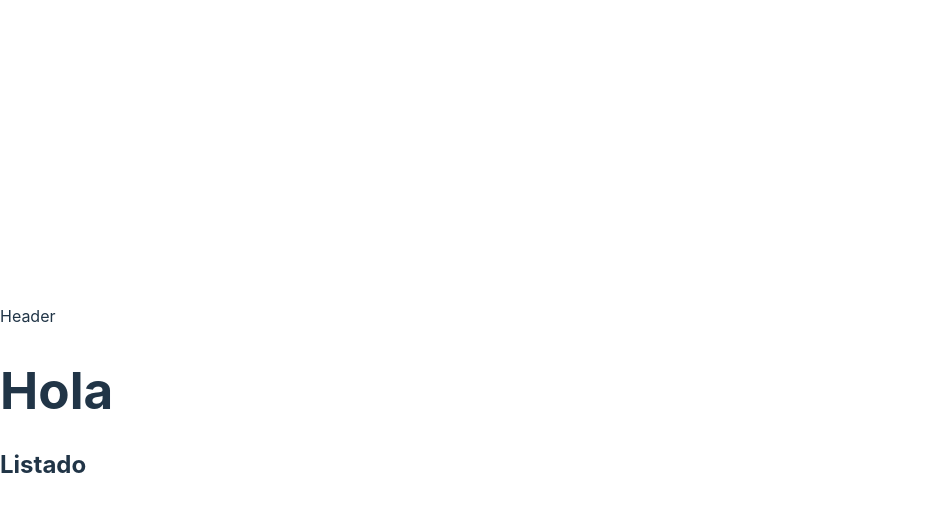
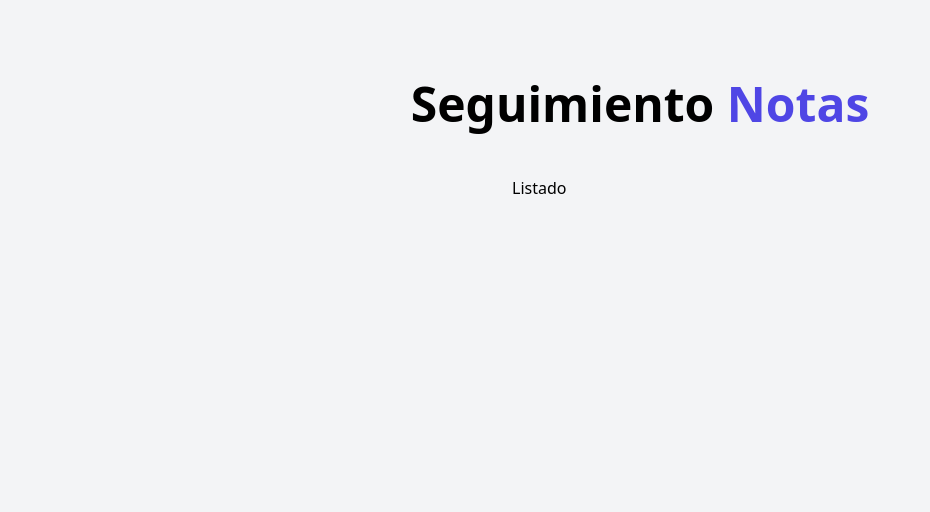
Before and after one commit to Nepu-dev/vite-react_notes, a React (Vite) app in the folder notes-react/: page / in a window 1280 px wide. Shown: the top 512 px of the page, without its empty margins (0-930 px from the left). Built offline with nearby package versions, Linux system fonts and the light colour scheme.

Commit message:
tailwindcss

```diff
--- a/notes-react/index.html
+++ b/notes-react/index.html
@@ -6,7 +6,7 @@
     <meta name="viewport" content="width=device-width, initial-scale=1.0" />
     <title>Vite + React</title>
   </head>
-  <body>
+  <body class="bg-gray-100 h-screen">
     <div id="root"></div>
     <script type="module" src="/src/main.jsx"></script>
   </body>
--- a/notes-react/package.json
+++ b/notes-react/package.json
@@ -16,6 +16,9 @@
     "@types/react": "^18.0.26",
     "@types/react-dom": "^18.0.9",
     "@vitejs/plugin-react": "^3.0.0",
+    "autoprefixer": "^10.4.13",
+    "postcss": "^8.4.21",
+    "tailwindcss": "^3.2.6",
     "vite": "^4.0.0"
   }
 }
--- /dev/null
+++ b/notes-react/postcss.config.cjs
@@ -0,0 +1,6 @@
+module.exports = {
+  plugins: {
+    tailwindcss: {},
+    autoprefixer: {},
+  },
+}
--- a/notes-react/src/App.jsx
+++ b/notes-react/src/App.jsx
@@ -1,13 +1,17 @@
 import { useState } from 'react'
 import Header from './components/Header'
 import Listado from './components/Listado'
+import Formulario from './components/Formulario'
 
 function App() {
   return (
-    <div className="App">
+    <div className="container mx-auto mt-20">
       <Header/>
-      <h1>Hola</h1>
-      <Listado/>
+      <div className="mt-12 md:flex">
+        <Formulario/>
+        <Listado/>
+      </div>
+
     </div>
   )
 }
--- /dev/null
+++ b/notes-react/src/components/Formulario.jsx
@@ -0,0 +1,10 @@
+
+const Formulario = () => {
+  return (
+    <div className="w-1/2 lg:w-2/5">
+        <h2></h2>
+    </div>
+  )
+}
+
+export default Formulario
--- a/notes-react/src/components/Header.jsx
+++ b/notes-react/src/components/Header.jsx
@@ -2,7 +2,10 @@
 
 const Header = () => {
   return (
-    <div>Header</div>
+    <h1 className="font-black text-5xl text-center md:w-2/3 mx-auto">
+      Seguimiento {""}
+      <span className="text-indigo-600">Notas</span>
+    </h1>
   )
 }
 
--- a/notes-react/src/components/Listado.jsx
+++ b/notes-react/src/components/Listado.jsx
@@ -2,7 +2,7 @@
 
 const Listado = () => {
   return (
-    <div>
+    <div className="w-1/2 lg:w-3/5">
         <h2>Listado</h2>
     </div>
   )
--- a/notes-react/src/index.css
+++ b/notes-react/src/index.css
@@ -1,70 +1,3 @@
-:root {
-  font-family: Inter, Avenir, Helvetica, Arial, sans-serif;
-  font-size: 16px;
-  line-height: 24px;
-  font-weight: 400;
-
-  color-scheme: light dark;
-  color: rgba(255, 255, 255, 0.87);
-  background-color: #242424;
-
-  font-synthesis: none;
-  text-rendering: optimizeLegibility;
-  -webkit-font-smoothing: antialiased;
-  -moz-osx-font-smoothing: grayscale;
-  -webkit-text-size-adjust: 100%;
-}
-
-a {
-  font-weight: 500;
-  color: #646cff;
-  text-decoration: inherit;
-}
-a:hover {
-  color: #535bf2;
-}
-
-body {
-  margin: 0;
-  display: flex;
-  place-items: center;
-  min-width: 320px;
-  min-height: 100vh;
-}
-
-h1 {
-  font-size: 3.2em;
-  line-height: 1.1;
-}
-
-button {
-  border-radius: 8px;
-  border: 1px solid transparent;
-  padding: 0.6em 1.2em;
-  font-size: 1em;
-  font-weight: 500;
-  font-family: inherit;
-  background-color: #1a1a1a;
-  cursor: pointer;
-  transition: border-color 0.25s;
-}
-button:hover {
-  border-color: #646cff;
-}
-button:focus,
-button:focus-visible {
-  outline: 4px auto -webkit-focus-ring-color;
-}
-
-@media (prefers-color-scheme: light) {
-  :root {
-    color: #213547;
-    background-color: #ffffff;
-  }
-  a:hover {
-    color: #747bff;
-  }
-  button {
-    background-color: #f9f9f9;
-  }
-}
+@tailwind base;
+@tailwind components;
+@tailwind utilities;
--- /dev/null
+++ b/notes-react/tailwind.config.cjs
@@ -0,0 +1,8 @@
+/** @type {import('tailwindcss').Config} */
+module.exports = {
+  content: ["./index.html", "./src/**/*.jsx"],
+  theme: {
+    extend: {},
+  },
+  plugins: [],
+}
```
Also changed, not shown: 1 other file (tests, documents, lock files or other folders).
